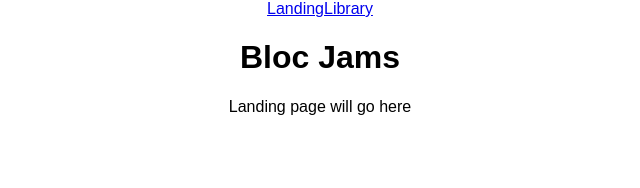
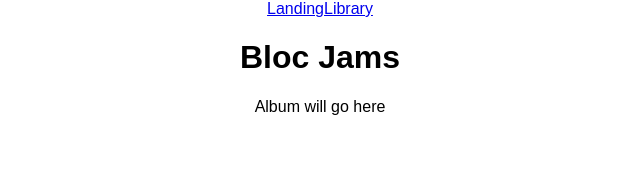
Before and after one commit to gardunochris/bloc-jams-react, a React (Create React App) app: page /album in a window 1280 px wide. Shown: the top 188 px of the page, without its empty margins (320-960 px from the left). Built offline with nearby package versions, Linux system fonts and the light colour scheme.

Commit message:
fixed album text

```diff
--- a/src/components/Album.js
+++ b/src/components/Album.js
@@ -2,7 +2,7 @@ import React from 'react';
 
 const Album = () => (
   <section className="album">
-    Landing page will go here
+    Album will go here
   </section>
 );
 
```
